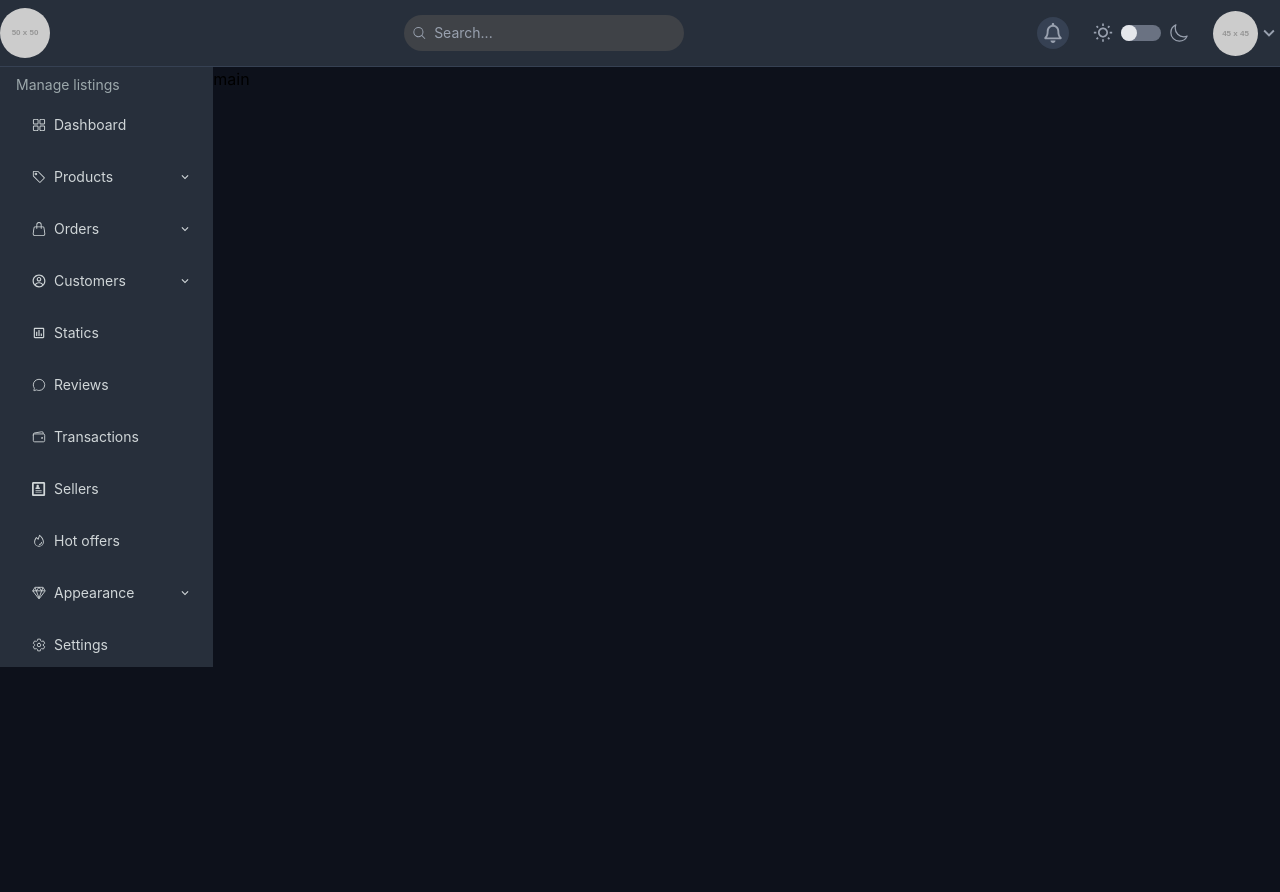
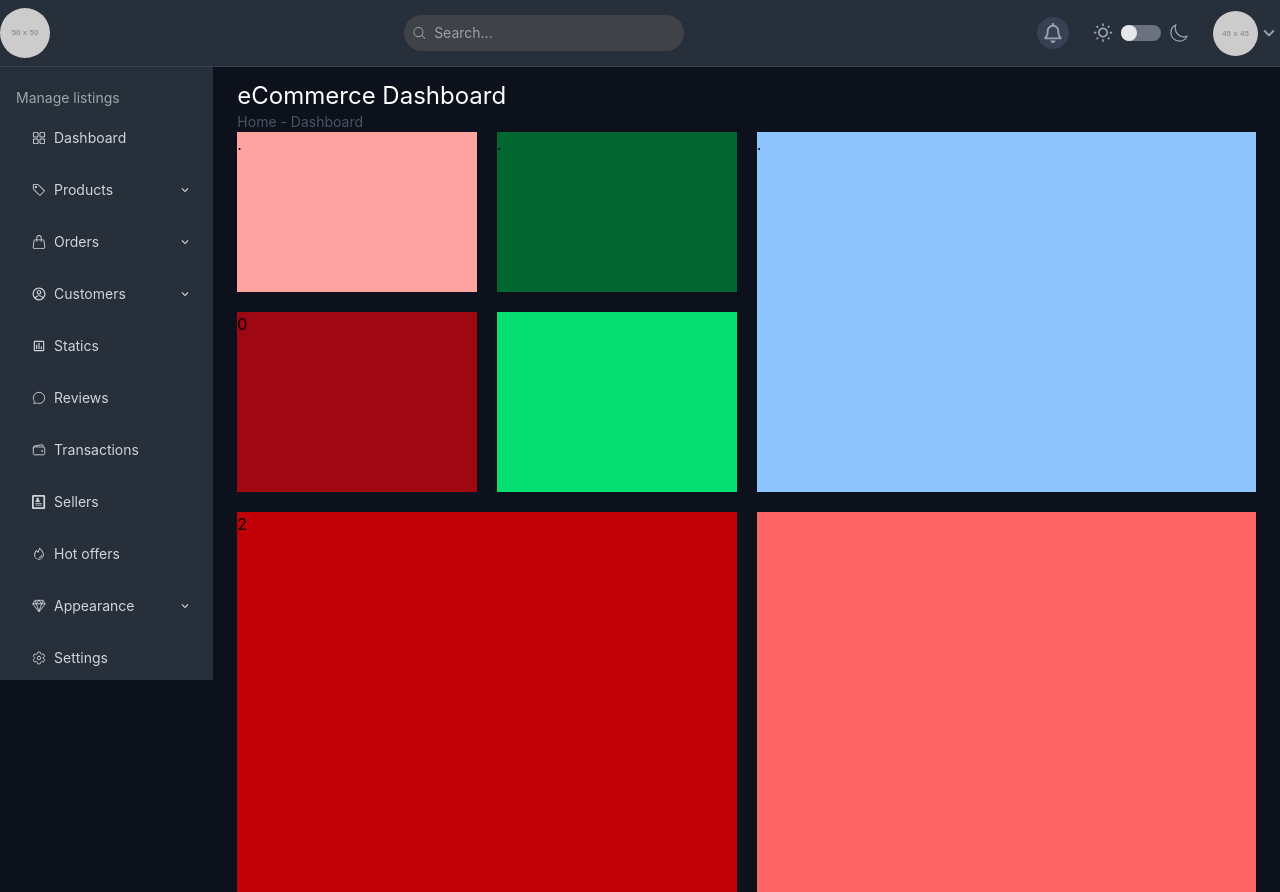
Before and after one commit to nimanek/dashboard, a React (Vite) app: page / in a window 1280 px wide. Before the commit the page ends 800 px from the top, so only its background shows below. Built offline with nearby package versions, Linux system fonts and the light colour scheme.

Commit message:
created mainside component & layout with grid

```diff
--- a/src/App.tsx
+++ b/src/App.tsx
@@ -1,5 +1,6 @@
 import "./App.css";
 import { Header } from "./components/Header";
+import { Mainside } from "./components/Mainside";
 import { Sidebar } from "./components/Sidebar";
 
 function App() {
@@ -8,7 +9,7 @@ function App() {
             <Header />
             <div className="grid grid-cols-12">
                 <div className="col-start-1 col-end-3"><Sidebar /></div>
-                <div className="col-span-10">main</div>
+                <div className="col-span-10 mt-16"><Mainside /></div>
             </div>
         </>
     );
--- a/src/components/Header.tsx
+++ b/src/components/Header.tsx
@@ -6,7 +6,7 @@ import { MdKeyboardArrowDown } from "react-icons/md";
 
 export const Header = () => {
   return (
-    <div className="bg-[#272f3b] py-2">
+    <div className="bg-[#272f3b] py-2 fixed w-full">
         <header className="container mx-auto flex justify-between items-center">
             <img className="rounded-full" src="https://placehold.co/50" alt="" />
 
--- /dev/null
+++ b/src/components/Mainside.tsx
@@ -0,0 +1,22 @@
+export const Mainside = () => {
+    return (
+        <>
+            <div className="mx-6 mt-4">
+                <div className="">
+                    <h3 className="text-white text-2xl">eCommerce Dashboard</h3>
+                    <p className="text-gray-600 text-sm">Home - Dashboard</p>
+                </div>
+
+                <div className="grid grid-cols-8 grid-rows-6 gap-5">
+                    <div className="bg-red-300 col-start-1 col-end-3 row-start-1 row-end-10">.</div>
+                    <div className="bg-green-800 col-start-3 col-end-5 row-start-1 row-end-10">.</div>
+                    <div className="bg-blue-300 col-start-5 col-end-9 row-start-1 row-end-20">.</div>
+                    <div className="bg-red-800 col-start-1 col-end-3 row-start-10 row-end-20">0</div>
+                    <div className="bg-green-400 col-start-3 col-end-5 row-start-10 row-end-20"></div>
+                    <div className="bg-red-700 col-start-1 col-end-5 row-start-20 row-end-40">2</div>
+                    <div className="bg-red-400 col-start-5 col-end-9 row-start-20 row-end-40"></div>
+                </div>
+            </div>
+        </>
+    );
+};
--- a/src/components/Sidebar.tsx
+++ b/src/components/Sidebar.tsx
@@ -15,7 +15,7 @@ import { IoSettingsOutline } from "react-icons/io5";
 export const Sidebar = () => {
   return (
     <div>
-        <aside className='bg-[#272f3b] pt-2 text-mist-300'>
+        <aside className='bg-[#272f3b] pt-22 text-mist-300'>
             <nav className='w-[90%] ml-4'>
                 <p className='text-sm text-mist-400 mb-2'>Manage listings</p>
                 <ul className='flex flex-col gap-2'>
```
